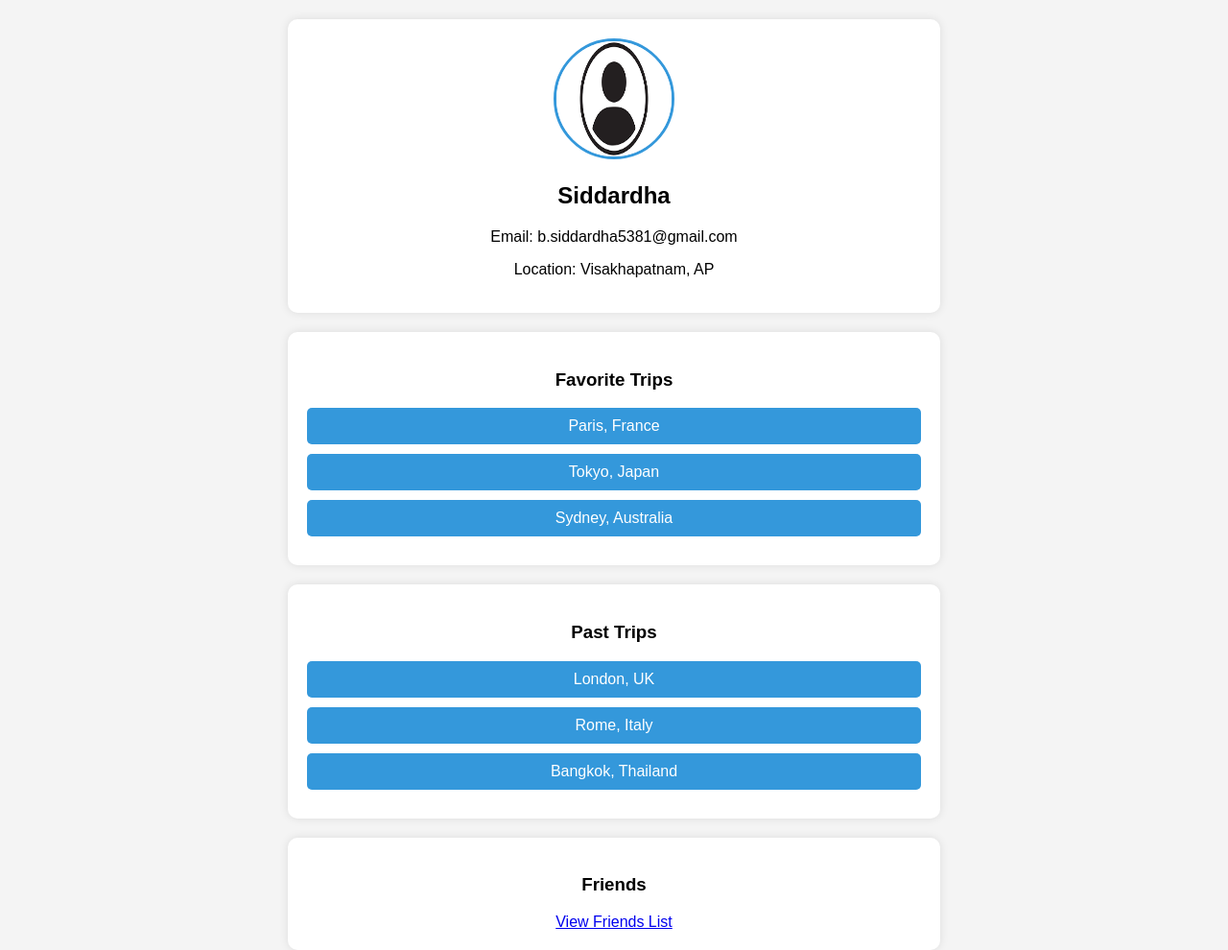
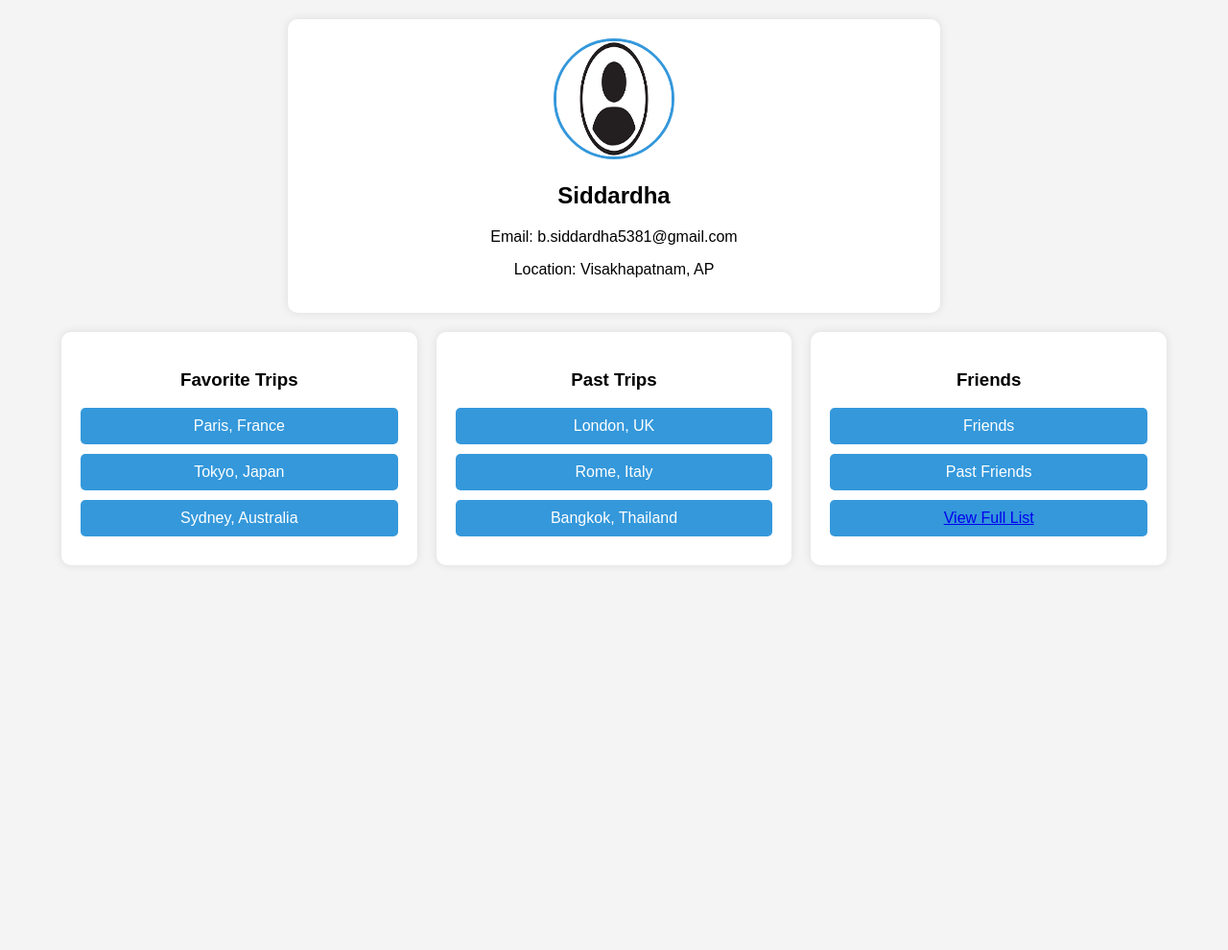
Before and after one commit to BoosalaSiddardha/Web-Application-Casestudy, a plain HTML site: page profile.html in a window 1280 px wide. Shown: the whole page at 96% size. After the commit the page ends 800 px from the top, so only its background shows below. Drawn offline with Linux system fonts and the light colour scheme.

Commit message:
Update profile.html

```diff
--- a/profile.html
+++ b/profile.html
@@ -1,8 +1,8 @@
 <!DOCTYPE html>
 <html lang="en">
 <head>
-    <meta charset="UTF-8">
-    <meta name="viewport" content="width=device-width, initial-scale=1.0">
+  <meta charset="UTF-8" />
+  <meta name="viewport" content="width=device-width, initial-scale=1.0" />
   <title>User Profile - Travel Explorer</title>
   <style>
     body {
@@ -12,20 +12,36 @@
       background-color: #f4f4f4;
       text-align: center;
     }
-        .profile-container, .trips-container, .history-container, .friends-container {
+    .profile-container {
       width: 50%;
-            margin: auto;
+      margin: 20px auto;
       background: white;
       padding: 20px;
       box-shadow: 0px 0px 10px rgba(0, 0, 0, 0.1);
       border-radius: 10px;
-            margin-top: 20px;
     }
     .profile-img {
       width: 120px;
       height: 120px;
       border-radius: 50%;
       border: 3px solid #3498db;
+    }
+    /* Container to hold the three boxes side by side */
+    .info-container {
+      display: flex;
+      justify-content: space-around;
+      align-items: flex-start;
+      width: 90%;
+      margin: 20px auto;
+      gap: 20px;
+    }
+    /* Style for each box inside the info container */
+    .info-container > div {
+      flex: 1;
+      background: white;
+      padding: 20px;
+      box-shadow: 0px 0px 10px rgba(0, 0, 0, 0.1);
+      border-radius: 10px;
     }
     .trip, .history-item {
       background: #3498db;
@@ -45,12 +61,13 @@
 </head>
 <body>
   <div class="profile-container">
-        <img src="user.png" alt="Profile Picture" class="profile-img">
+    <img src="user.png" alt="Profile Picture" class="profile-img" />
     <h2 id="username">Siddardha</h2>
     <p>Email: b.siddardha5381@gmail.com</p>
     <p>Location: Visakhapatnam, AP</p>
   </div>
 
+  <div class="info-container">
     <div class="trips-container">
       <h3>Favorite Trips</h3>
       <div class="trip">Paris, France</div>
@@ -67,7 +84,10 @@
 
     <div class="friends-container">
       <h3>Friends</h3>
-        <a href="friends.html" class="FRIENDS">View Friends List</a>
+      <div class="history-item">Friends</div>
+      <div class="history-item">Past Friends</div>
+      <div class="history-item"><a href="friends.html">View Full List</a></div>
+    </div>
   </div>
 </body>
 </html>
```
Lines whose indentation alone changed are shown as unchanged.
